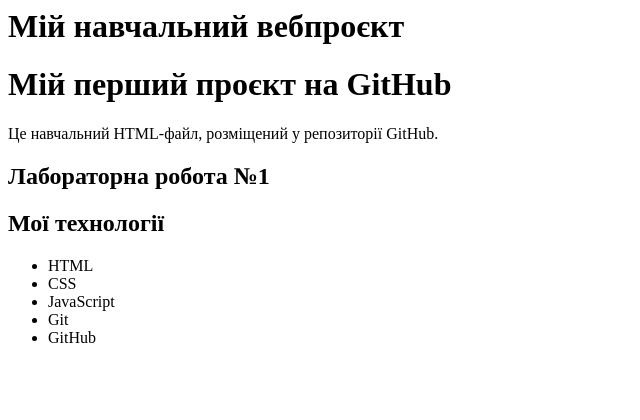
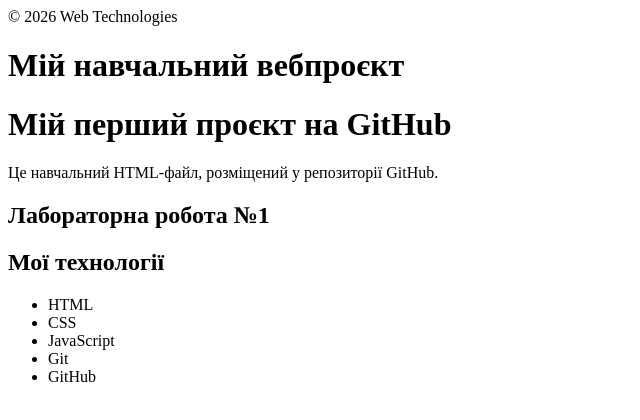
Before and after one commit to OleksandrSam/web-technologies-lab, a plain HTML site: page index.html in a window 1280 px wide. Shown: the whole page, without its empty margins (0-640 px from the left). Drawn offline with Linux system fonts and the light colour scheme.

Commit message:
Update index.html

```diff
--- a/index.html
+++ b/index.html
@@ -1,3 +1,6 @@
+<footer>
+<p>© 2026 Web Technologies</p>
+</footer>
 <h1>Мій навчальний вебпроєкт</h1>
 <!DOCTYPE html>
 <html lang="uk">
```
